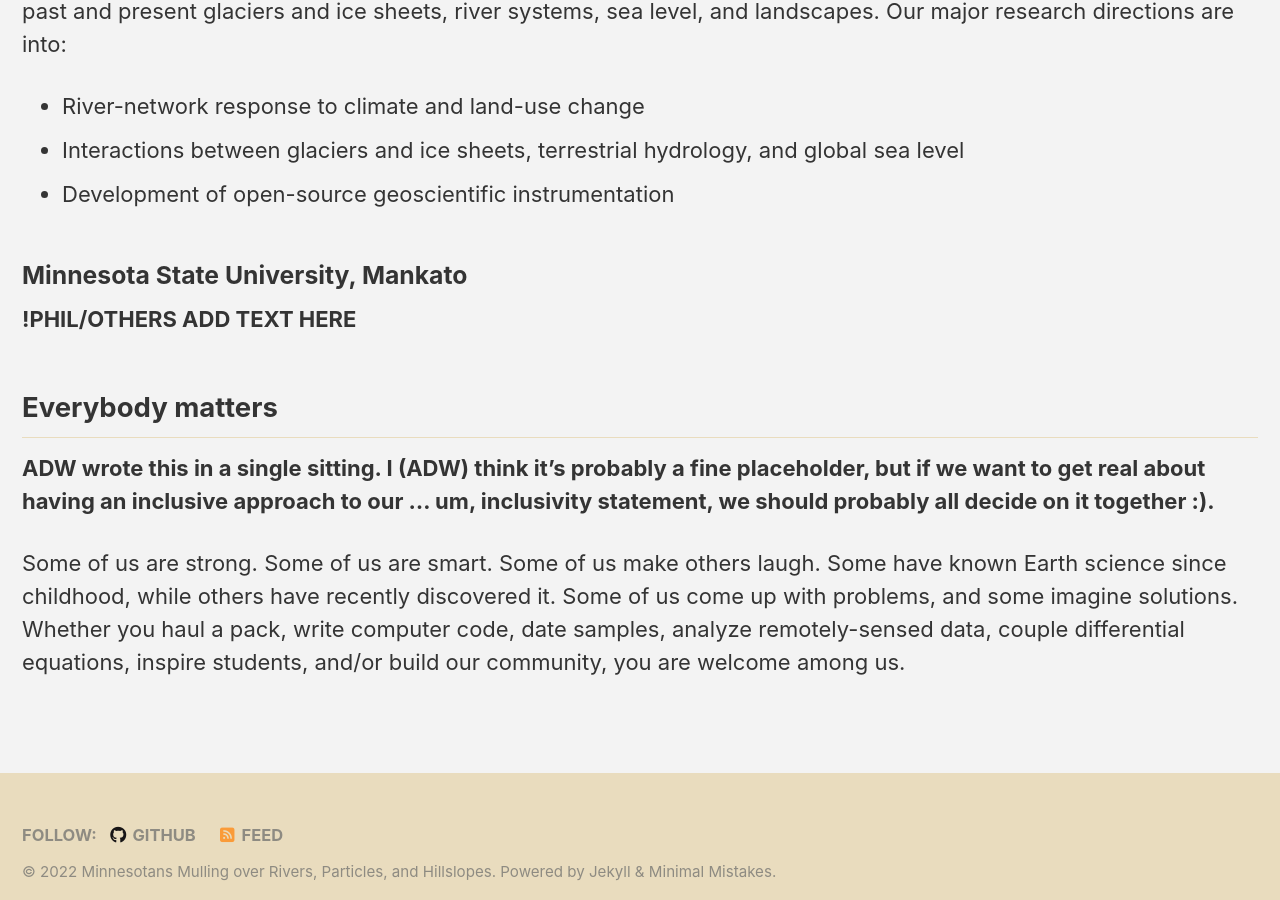
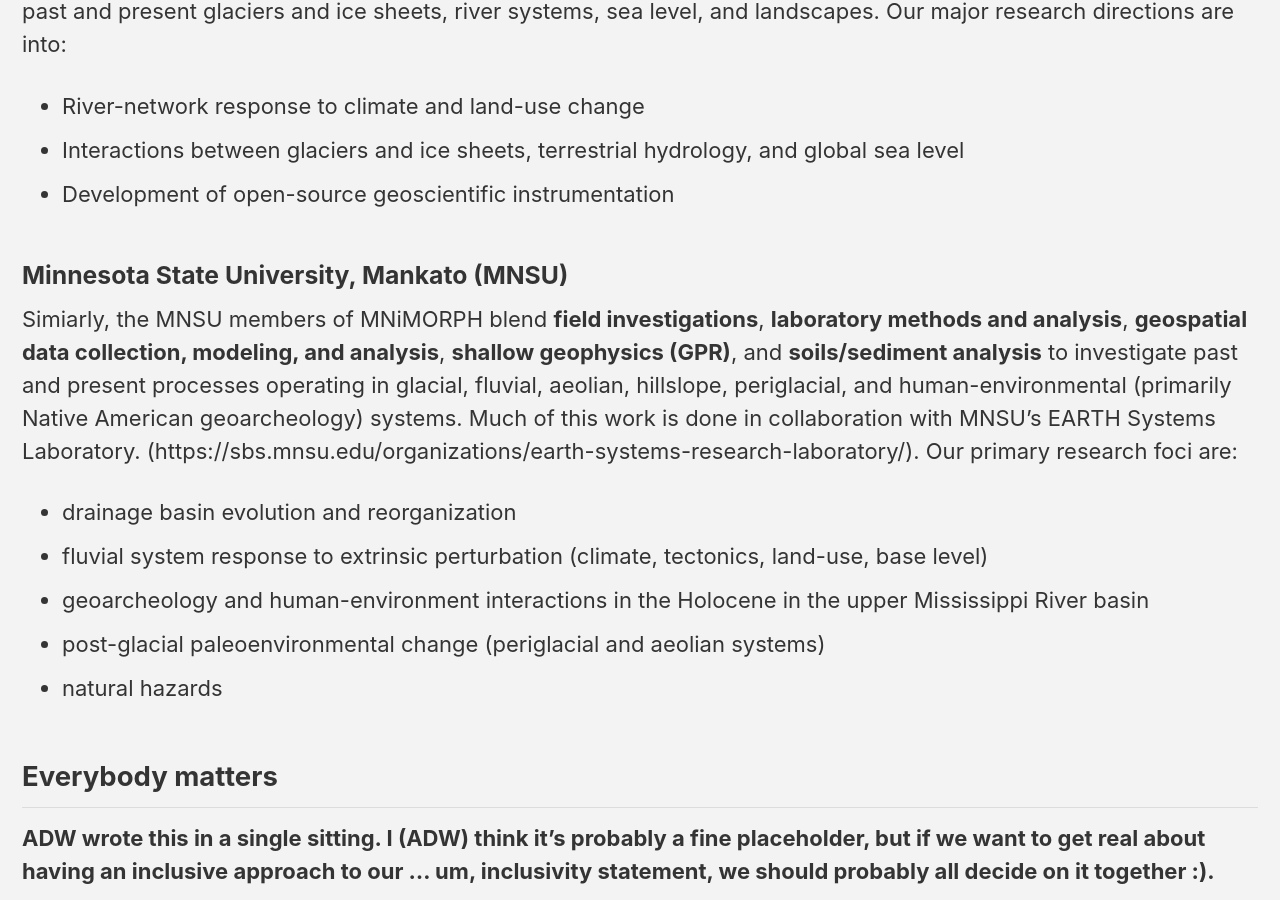
Before and after one commit to MNiMORPH/MNiMORPH.github.io, a Jekyll site: the page built from _pages/index.md, in a window 1280 px wide and 900 px high, scrolled down 1243 px. Built offline with Jekyll 4.4.1, drawn with Linux system fonts in a browser that asks for light colours; cached includes are drawn as plain includes; nearby versions of some CDN libraries.

Commit message:
Update index.md

```diff
--- a/_pages/index.md
+++ b/_pages/index.md
@@ -32,9 +32,14 @@
 * Interactions between glaciers and ice sheets, terrestrial hydrology, and global sea level
 * Development of open-source geoscientific instrumentation
 
-### Minnesota State University, Mankato
+### Minnesota State University, Mankato (MNSU)
 
-**!PHIL/OTHERS ADD TEXT HERE**
+Simiarly, the MNSU members of MNiMORPH blend **field investigations**, **laboratory methods and analysis**, **geospatial data collection, modeling, and analysis**, **shallow geophysics (GPR)**, and **soils/sediment analysis** to investigate past and present processes operating in glacial, fluvial, aeolian, hillslope, periglacial, and human-environmental (primarily Native American geoarcheology) systems. Much of this work is done in collaboration with MNSU's EARTH Systems Laboratory. (https://sbs.mnsu.edu/organizations/earth-systems-research-laboratory/).  Our primary research foci are:
+* drainage basin evolution and reorganization
+* fluvial system response to extrinsic perturbation (climate, tectonics, land-use, base level)
+* geoarcheology and human-environment interactions in the Holocene in the upper Mississippi River basin
+* post-glacial paleoenvironmental change (periglacial and aeolian systems)
+* natural hazards
 
 ## Everybody matters
 
```
